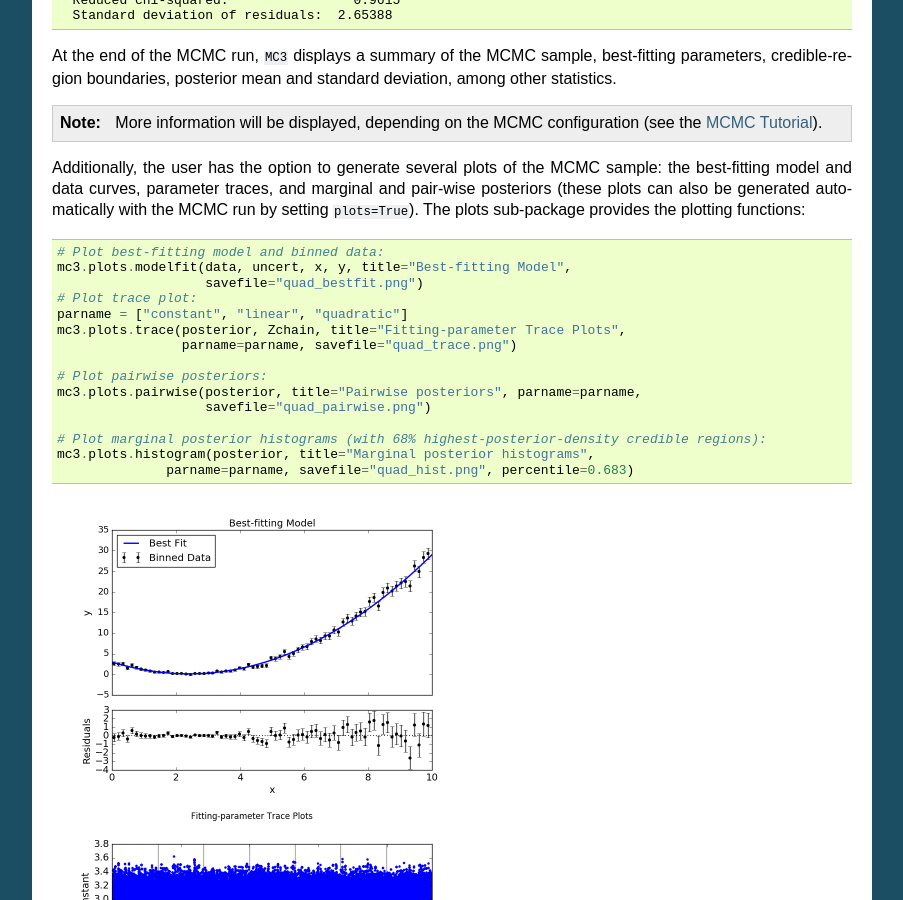
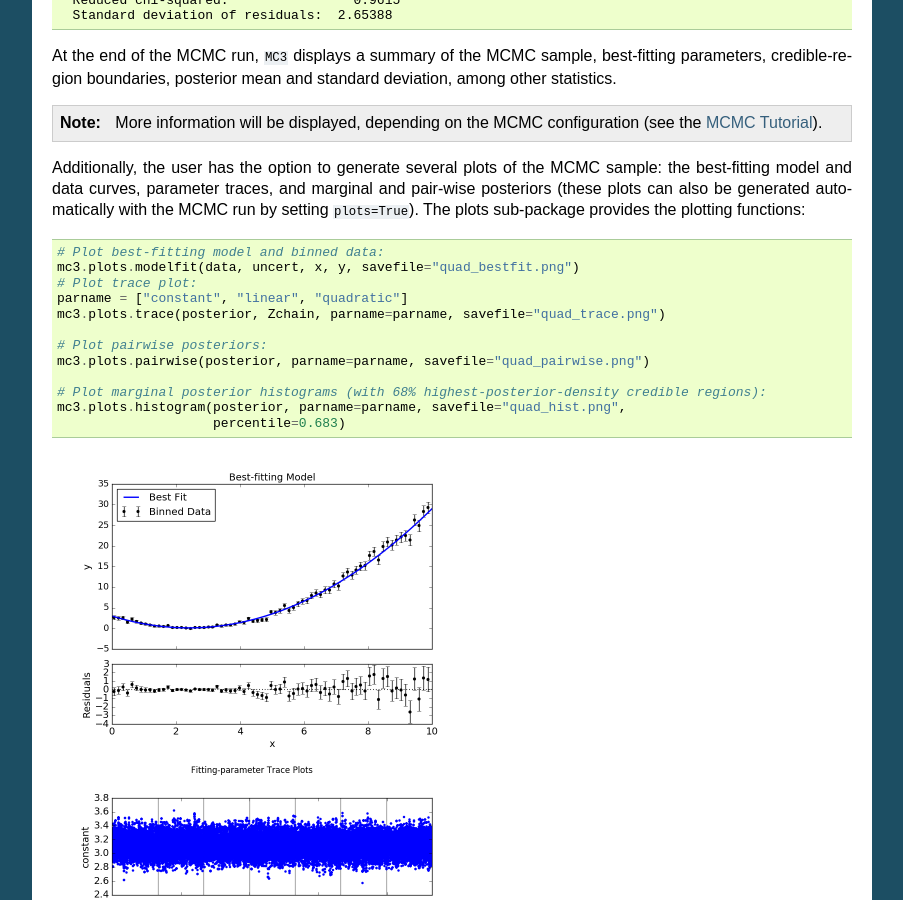
Before and after one commit to pcubillos/mc3, a Sphinx documentation site: the page built from docs/getstarted.rst, in a window 1280 px wide and 900 px high, scrolled down 2472 px. Shown: the whole window, without its empty margins (198-1101 px from the left). Built offline with Sphinx 7.4.7, drawn with Linux system fonts in a browser that asks for light colours.

Commit message:
Removed title argument from plots.

```diff
--- a/docs/getstarted.rst
+++ b/docs/getstarted.rst
@@ -190,20 +190,17 @@ The plots sub-package provides the plotting functions:
 .. code-block:: python
 
    # Plot best-fitting model and binned data:
-   mc3.plots.modelfit(data, uncert, x, y, title="Best-fitting Model",
-                      savefile="quad_bestfit.png")
+   mc3.plots.modelfit(data, uncert, x, y, savefile="quad_bestfit.png")
    # Plot trace plot:
    parname = ["constant", "linear", "quadratic"]
-   mc3.plots.trace(posterior, Zchain, title="Fitting-parameter Trace Plots",
-                   parname=parname, savefile="quad_trace.png")
+   mc3.plots.trace(posterior, Zchain, parname=parname, savefile="quad_trace.png")
 
    # Plot pairwise posteriors:
-   mc3.plots.pairwise(posterior, title="Pairwise posteriors", parname=parname,
-                      savefile="quad_pairwise.png")
+   mc3.plots.pairwise(posterior, parname=parname, savefile="quad_pairwise.png")
 
    # Plot marginal posterior histograms (with 68% highest-posterior-density credible regions):
-   mc3.plots.histogram(posterior, title="Marginal posterior histograms",
-                 parname=parname, savefile="quad_hist.png", percentile=0.683)
+   mc3.plots.histogram(posterior, parname=parname, savefile="quad_hist.png",
+                       percentile=0.683)
 
 .. image:: ./quad_bestfit.png
    :width: 50%
```
Also changed, not shown: 1 other file.
